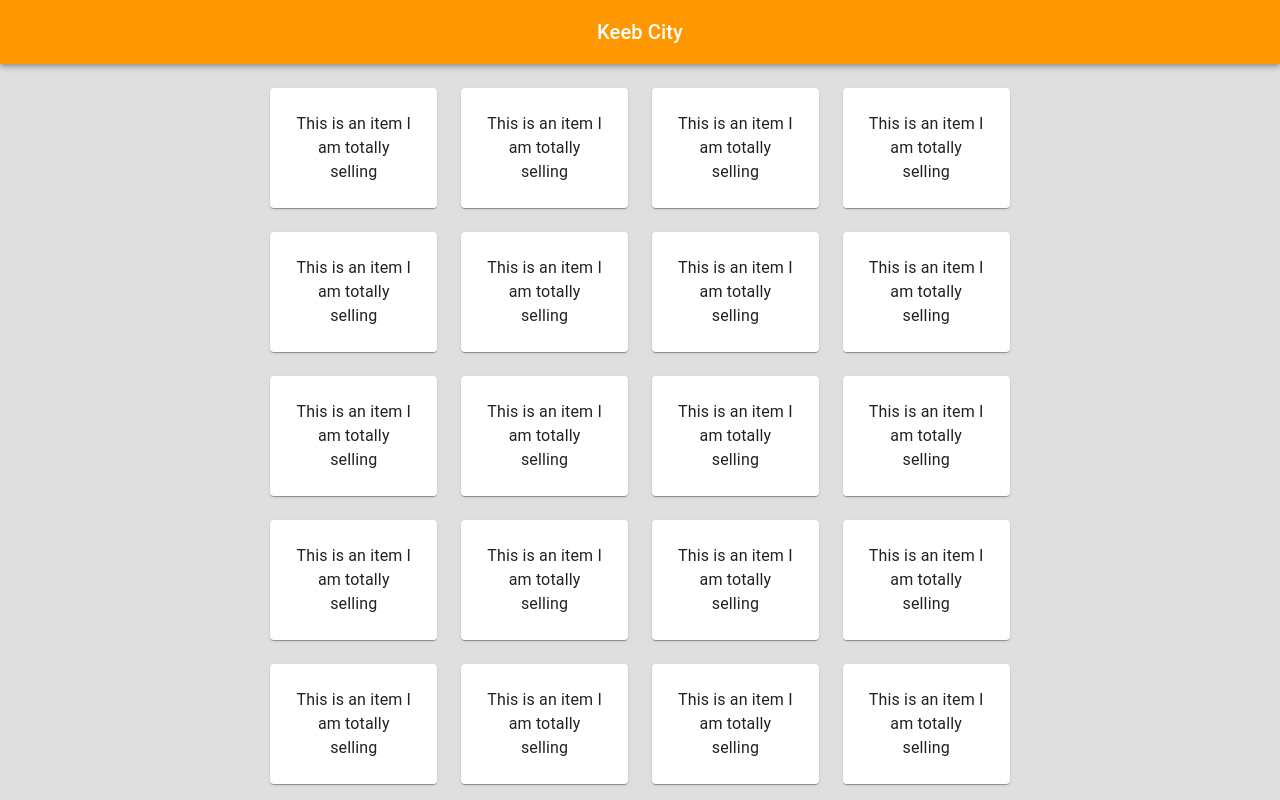
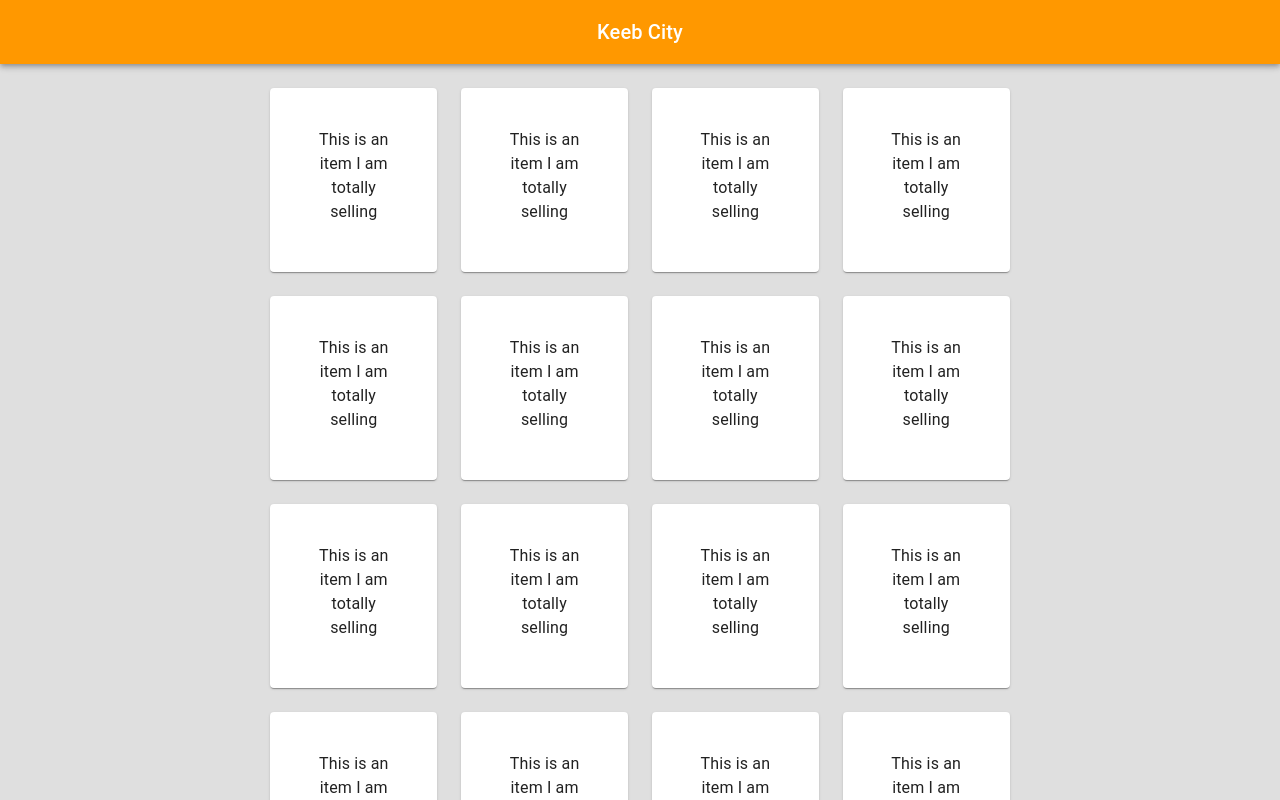
Before and after one commit to ChetanTakyar/Keyboard-Store, a React (Create React App) app in the folder online-store/: page / in a window 1280 px wide. Shown: the top 800 px of the page. Built offline with nearby package versions, Linux system fonts and the light colour scheme.

Commit message:
Added CardContent tags.

```diff
--- a/online-store/src/components/StoreGrid.js
+++ b/online-store/src/components/StoreGrid.js
@@ -1,6 +1,6 @@
 import * as React from "react";
 import Grid from "@mui/material/Grid";
-import { Card, Typography } from "@mui/material";
+import { Card, CardContent, Typography } from "@mui/material";
 import '../App.css';
 
 
@@ -12,11 +12,11 @@ export default function SpacingGrid() {
       {Array.from(Array(22)).map((_, index) => (
         <Grid item xs={6} sm={4} md={3} flexGrow={1} alignItems={"center"} key={index}>
             <Card
-              sx={{
-                p: 3,
-              }}>
+              sx={{p: 3,}}>
+              <CardContent>
 
               <Typography>This is an item I am totally selling</Typography>
+              </CardContent>
             </Card>
         </Grid>
 
```
